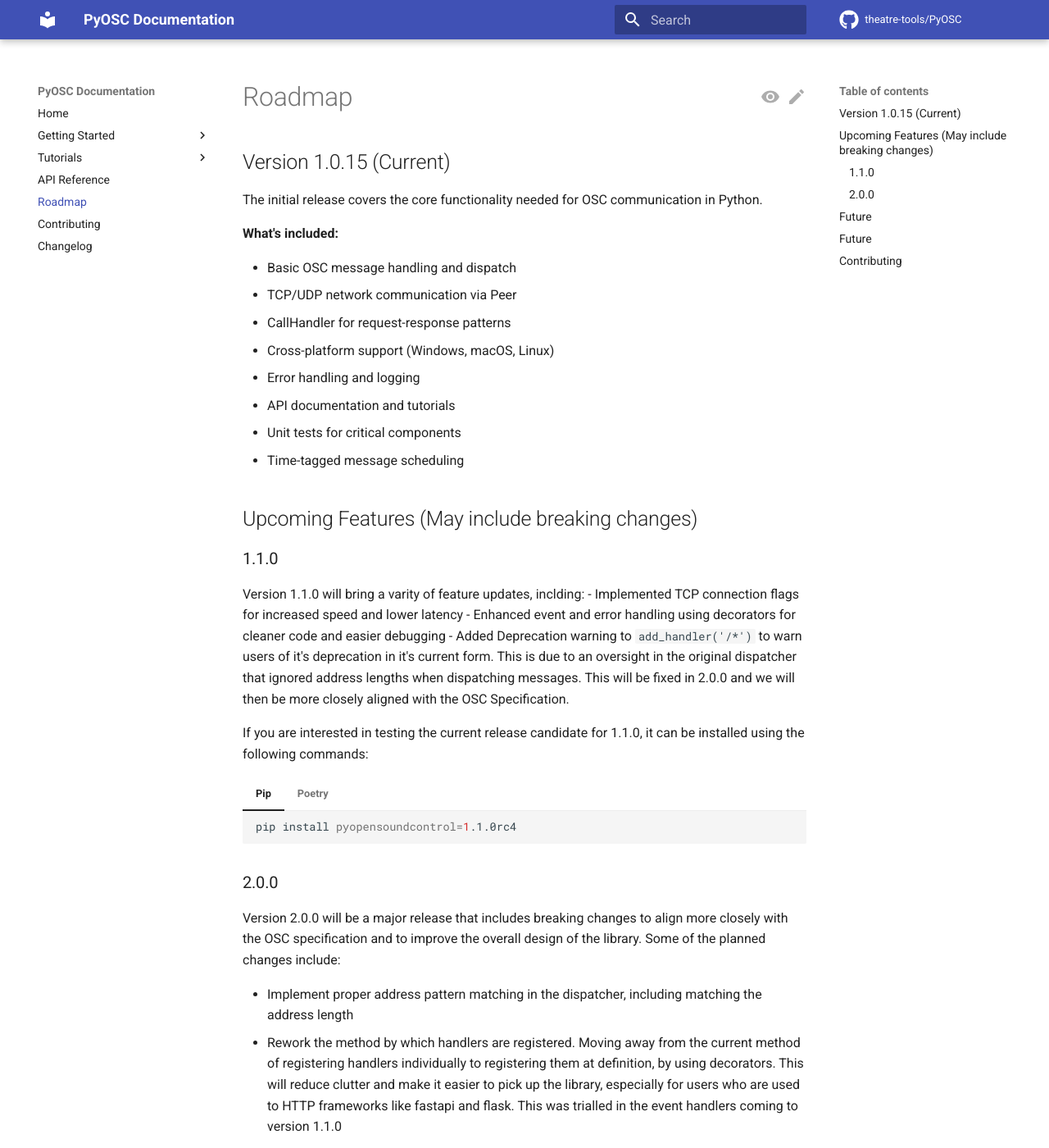
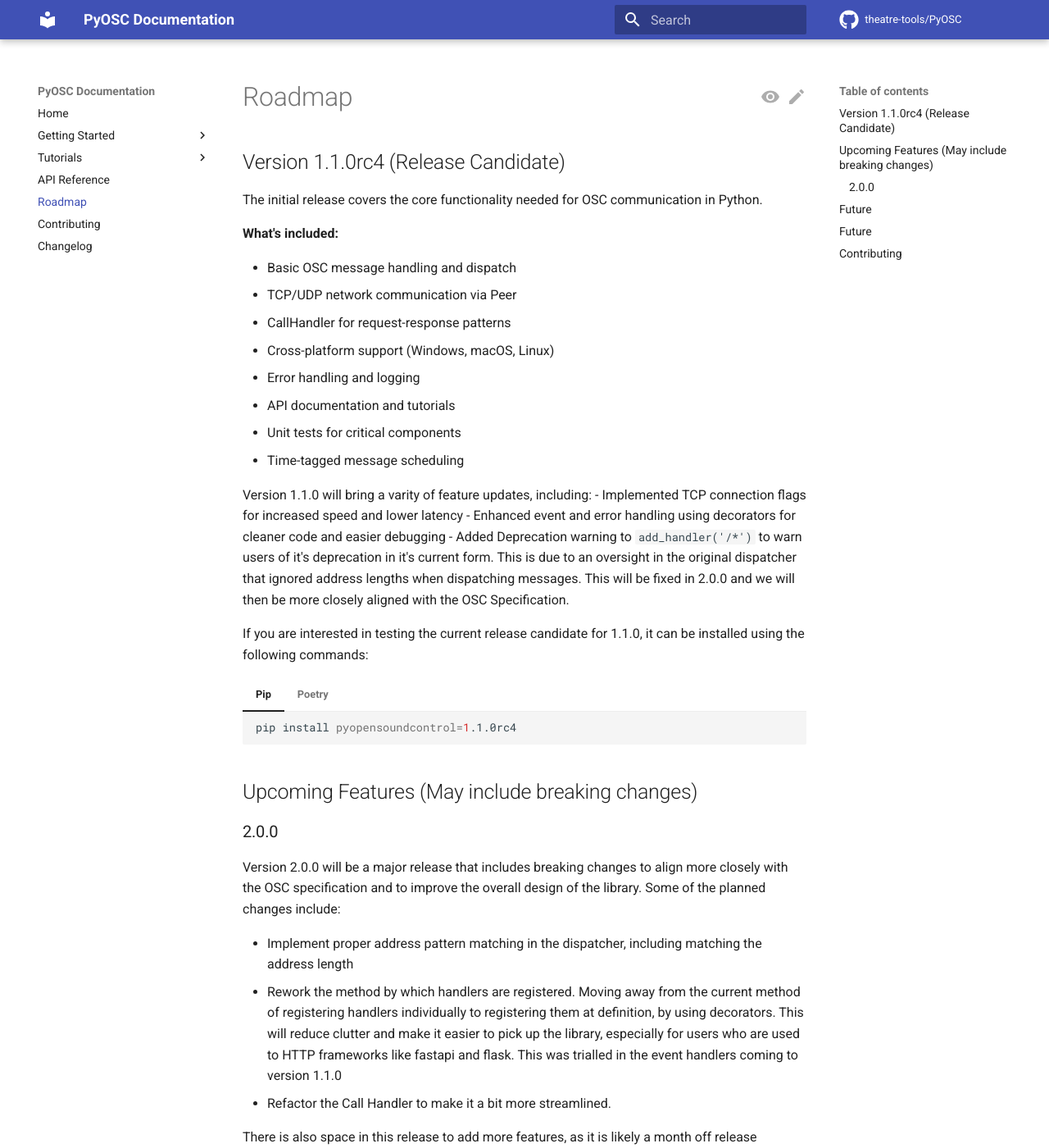
Before and after one commit to Theatre-Tools/PyOSC, an MkDocs documentation site: the page built from docs/roadmap.md, in a window 1280 px wide and 1400 px high. Shown: the whole window at 82% size. Built offline with MkDocs 1.6.1 and Material for MkDocs 9.7.7, drawn with Linux system fonts in a browser that asks for light colours; comment, search, counter and statistics services are not loaded; the version menu is left out.

Commit message:
docs: update installation instructions for release candidate 1.1.0rc4. Updated Roadmap.

````diff
--- a/docs/getting-started/installation.md
+++ b/docs/getting-started/installation.md
@@ -11,12 +11,12 @@ PyOSC is available on PyPI, so installation is simple using the following comman
 === "Pip"
 
     ```bash
-    pip install pyopensoundcontrol
+    pip install pyopensoundcontrol=1.1.0rc4
     ```
 === "Poetry"
 
     ```bash
-    poetry add pyopensoundcontrol
+    poetry add pyopensoundcontrol=1.1.0rc4
     ```
 
 ## Basic Usage
--- a/docs/roadmap.md
+++ b/docs/roadmap.md
@@ -1,6 +1,6 @@
 # Roadmap
 
-## Version 1.0.15 (Current)
+## Version 1.1.0rc4 (Release Candidate)
 The initial release covers the core functionality needed for OSC communication in Python.
 
 **What's included:**
@@ -14,11 +14,7 @@ The initial release covers the core functionality needed for OSC communication i
 - Unit tests for critical components
 - Time-tagged message scheduling
 
-
-## Upcoming Features (May include breaking changes)
-
-### 1.1.0
-Version 1.1.0 will bring a varity of feature updates, inclding:
+Version 1.1.0 will bring a varity of feature updates, including:
   - Implemented TCP connection flags for increased speed and lower latency
   - Enhanced event and error handling using decorators for cleaner code and easier debugging
   - Added Deprecation warning to ```add_handler('/*')``` to warn users of it's deprecation in it's current form. This is due to an oversight in the original dispatcher that ignored address lengths when dispatching messages. This will be fixed in 2.0.0 and we will then be more closely aligned with the OSC Specification.
````
Also changed, not shown: other parts of docs/roadmap.md (+1 -0 lines).
